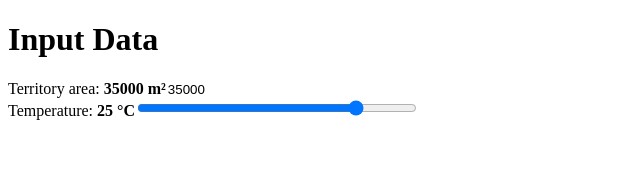
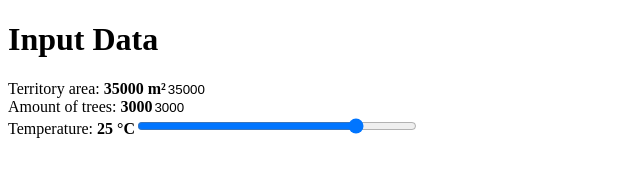
Before and after one commit to Unerty/desertification, a Gatsby site: page / in a window 1280 px wide. Shown: the whole page, without its empty margins (0-640 px from the left). Built offline with nearby package versions, Linux system fonts and the light colour scheme; Gatsby itself is replaced by a stand-in of ours.

Commit message:
Add TreeAmountInput

```diff
--- a/gatsby-config.js
+++ b/gatsby-config.js
@@ -1,4 +1,5 @@
 module.exports = {
+  pathPrefix: "/desertification",
   siteMetadata: {
     title: `Desertification`
   },
--- a/package.json
+++ b/package.json
@@ -20,9 +20,11 @@
     "build": "gatsby build",
     "develop": "gatsby develop",
     "format": "prettier --parser typescript --trailing-comma es5 --no-semi --single-quote --write \"src/**/*.ts*\"",
-    "test": "echo \"Error: no test specified\" && exit 1"
+    "test": "echo \"Error: no test specified\" && exit 1",
+    "deploy": "gatsby build --prefix-paths && gh-pages -d public"
   },
   "devDependencies": {
+    "gh-pages": "^3.0.0",
     "prettier": "^1.8.2"
   }
 }
--- /dev/null
+++ b/src/components/TreeAmountInput.tsx
@@ -0,0 +1,19 @@
+import * as React from "react";
+
+interface IProps {
+  treeAmount: number;
+  onInput: (event: any) => void;
+
+}
+
+const TreeAmountInput = (props: IProps) =>
+  <div className={"input-card"}>
+    <span>Amount of trees: <strong> {props.treeAmount}</strong></span>
+    <input style={{ borderStyle: "unset", borderRadius: "10px" }}
+           type="number" id="territorySelector" name="territorySelector" min="0" max="2000000" step="1" value={props.treeAmount}
+           onInput={(event) => props.onInput(event)}
+           onChange={(event) => props.onInput(event)}
+    />
+  </div>;
+
+export default TreeAmountInput;
--- a/src/pages/index.tsx
+++ b/src/pages/index.tsx
@@ -2,22 +2,23 @@ import * as React from "react";
 import { saturationVaporDensity } from "../functions";
 import TemperatureInput from "../components/TemperatureInput";
 import TerritoryInput from "../components/TerritoryInput";
+import TreeAmountInput from "../components/TreeAmountInput";
 
 interface IProps {
 }
 
 interface IState {
-  territory: number; // Area in square kilometres
+  territory: number; // INPUT Area in square kilometres
   averageTemperature: number; // INPUT Average yearly temperature
-  absoluteHumidity: number; // INPUT Measured in grams per one meter cubic of air
   treeAmount: number; // INPUT Amount of trees on the territory
   bushAmount: number; // INPUT Amount of trees on the territory
   treeCutting: number; // INPUT How much of trees is cut every year
   treePlanting: number; // INPUT Trees planted per year
   precipation: number; // INPUT Measured in mm. Sahara: 25-200, Kalahari: 100-500, Atakama: 25
   additionalWatering: number; // INPUT Measured in mm. Is added to precipation. May be a river or whatever
-  relativeHumidity: number;
-  volatility: number;
+  relativeHumidity: number; //
+  volatility: number; // How much humidity (in mm) is able to vaporize from all the surface
+  absoluteHumidity: number; // Measured in grams per one meter cubic of air
 }
 
 
@@ -27,7 +28,6 @@ export default class extends React.Component<IProps, IState> {
     this.state = {
       territory: 35000, // Area of Mojave desert in square kilometres
       averageTemperature: 25, // Avg temp of Mojave Desert
-      absoluteHumidity: 0, // non-input
       treeAmount: 3000,
       bushAmount: 5000,
       treeCutting: 0,
@@ -35,7 +35,8 @@ export default class extends React.Component<IProps, IState> {
       precipation: 150,
       additionalWatering: 0,
       relativeHumidity: 0, // non-input
-      volatility: 0 // non-input
+      volatility: 0, // non-input
+      absoluteHumidity: 0 // non-input
     };
   }
 
@@ -51,6 +52,8 @@ export default class extends React.Component<IProps, IState> {
         <h1>Input Data</h1>
         <TerritoryInput territory={this.state.territory}
                         onInput={(event: any) => this.setState({ territory: event.target.value })}/>
+        <TreeAmountInput treeAmount={this.state.treeAmount}
+                        onInput={(event: any) => this.setState({ treeAmount: event.target.value })}/>
         <TemperatureInput temperature={this.state.averageTemperature}
                           onInput={(event: any) => this.setState({ averageTemperature: event.target.value })}/>
       </div>
```
Also changed, not shown: 1 other file.
